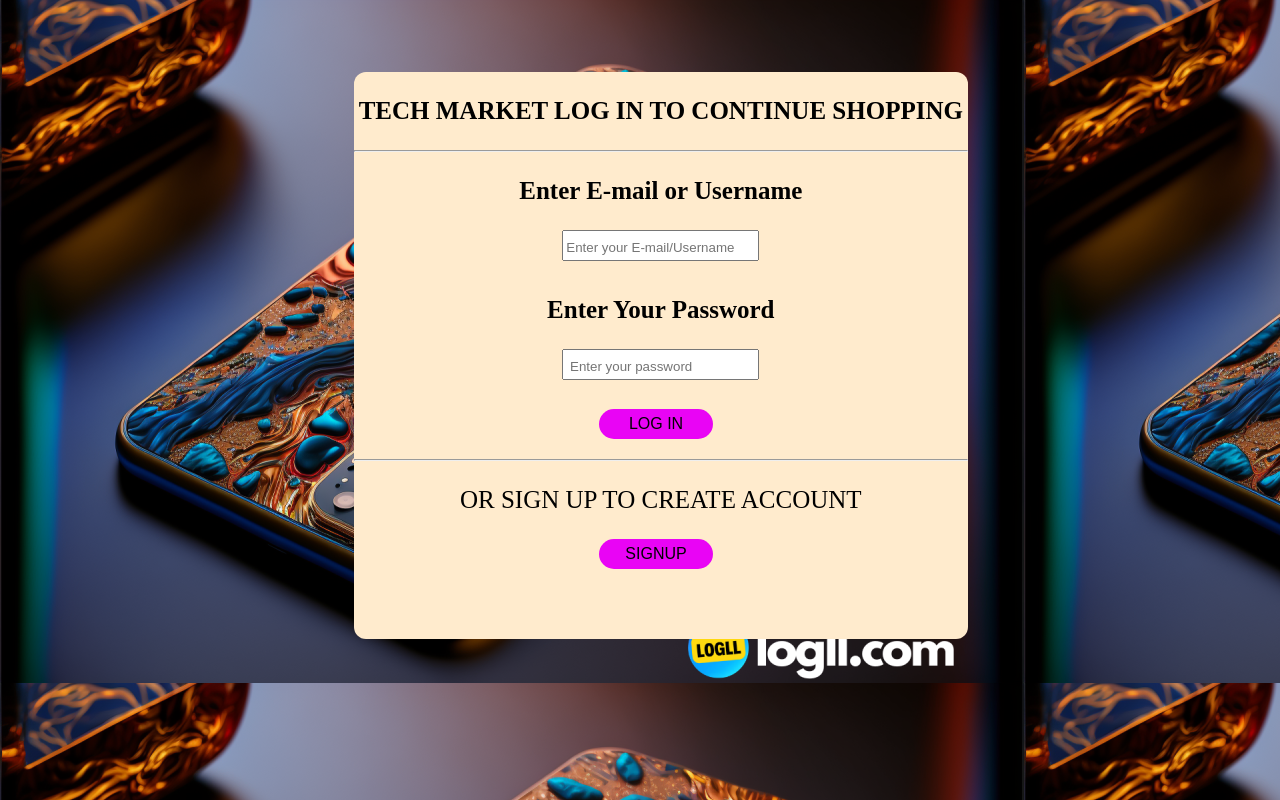
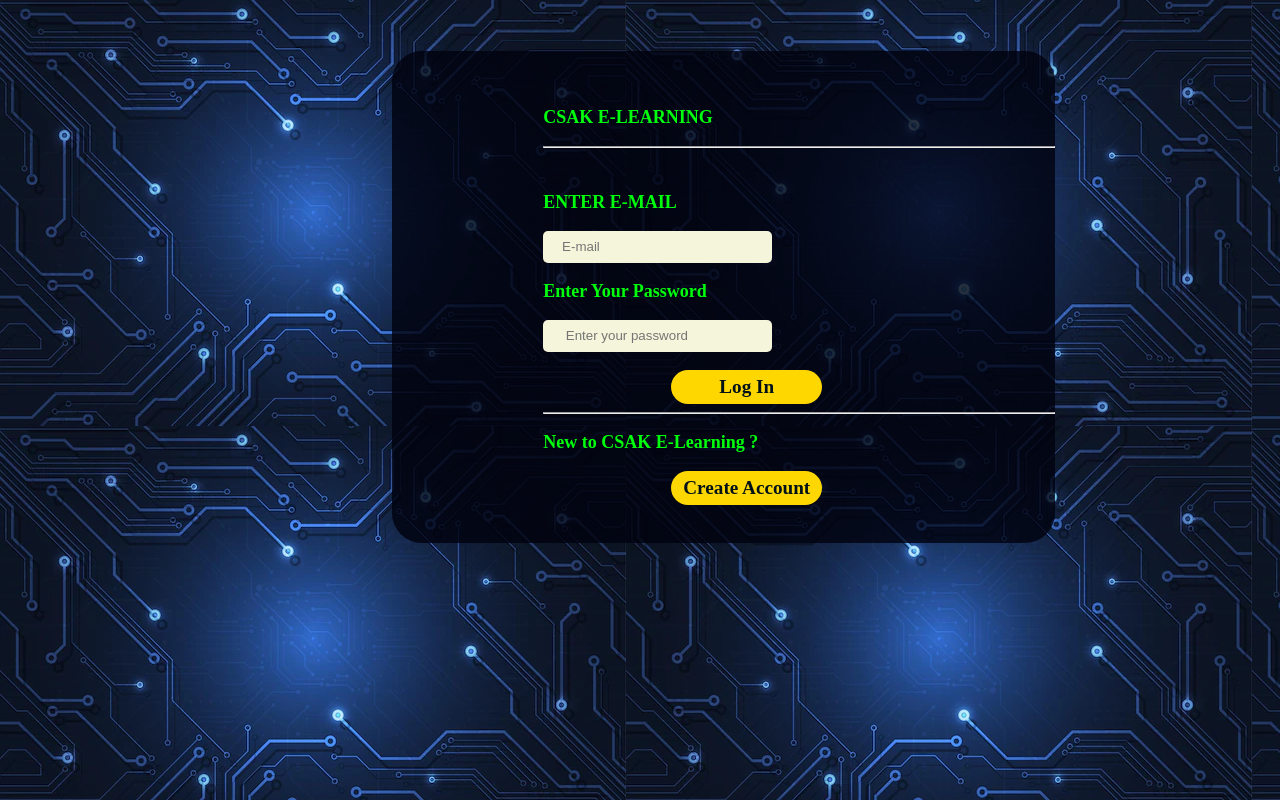
Before and after one commit to gk-mokaya/Online-learning-course-folder, a PHP site: page /login.html in a window 1280 px wide. Run offline with PHP 8.4, Linux system fonts and the light colour scheme.

Commit message:
11/21/2023 commit

```diff
--- /dev/null
+++ b/course.css
@@ -0,0 +1,41 @@
+body{
+    width: 100%;
+}
+.container{
+    background-color: rgba(1, 2, 14, 0.801);
+    width: 40%;
+    margin-left: 30%;
+    margin-top: 4%;
+    border-radius: 30px;
+    padding-left: 4cm;
+    padding-top: 1cm;
+    padding-bottom: 1cm;
+}
+button{
+    padding: 6px;
+    margin-left:25%;
+    background-color: gold;
+    color: rgb(1, 17, 24);
+    font-size: larger;
+    font-weight: bolder;
+    font-family: 'Times New Roman', Times, serif;
+    border: none;
+    border-radius: 20px;
+    width: 4cm;
+
+}
+.sign{
+    width: 5.5cm;
+    height:30px;
+    border: none;
+    background-color: beige;
+    border-radius: 5px;
+    padding-left: 0.5cm;
+}
+
+p{
+    color: rgb(0, 255, 13);
+    font-family: 'Times New Roman', Times, serif;
+    font-weight: bolder;
+    font-size: large;
+}
--- a/index.css
+++ /dev/null
@@ -1,379 +0,0 @@
-body{
-    background-color: rgb(219, 219, 219);
-    width:100%;
-}
-.navigation{
-    background-color: rgb(1, 1, 3);
-    padding-bottom: 20px;
-
-
-}
-.logo{
-    color: rgb(10, 255, 14);
-    font-size: 40px;
-    text-align: center;
-
-}
-.logoimg{
-    height: 50px;
-    width: 100px;
-    margin-top: 1%;
-    margin-left: 16%;
-
-}
-.nav{
-
-    display: inline;
-
-}
-
-#nav0{
-
-    margin-left: 1cm;
-    font-size: 20px;
-    font-family: 'Gill Sans', 'Gill Sans MT', Calibri, 'Trebuchet MS', sans-serif;
-    padding-right:300px;
-    border: 0cm;
-    text-align: center;
-    margin-top: 10PX;
-    border-radius: 12PX;
-    padding-top: 7px;
-    padding-bottom: 7px;
-
-
-}
-#nav1{
-    font-size: 20px;
-    margin-left: 2cm;
-
-
-
-}
-.category{
-
-    width:15%;
-    background-color: rgb(0, 0, 2);
-    display: inline-block;
-    font-size: 20px;
-    position:fixed;
-    vertical-align: top;
-    padding-bottom: 4cm;
-    top: 0%;
-    padding-top: 1cm;
-    left: 0%;
-
-
-}
-#phone{
-    background-color: rgb(7, 19, 237);
-    height: 2cm;
-    width: 5.5cm;
-    border-radius: 4px;
-    font-size: 20px;
-    color: rgb(13, 255, 0);
-    font-style: italic;
-    margin-bottom: 1.5cm;
-
-
-}
-button{
-    background-color: rgb(233, 4, 245);
-    border: none;
-    width: 150PX;
-    height: 30PX;
-    cursor: pointer;
-    border-radius: 30px;
-    margin-top: 5px;
-    margin-bottom: 20px;
-    font-size: 16px;
-    display: block;
-    margin-left: 10PX;
-
-
-}
-.topsale{
-    display:inline-block;
-    vertical-align: top;
-    background-color: azure;
-    width:84%;
-    margin-left: 15%;
-
-}
-#topsale1{
-    text-align: center;
-    color: brown;
-    font-size: 25px;
-    font-style: italic;
-    background-color: rgb(0, 0, 0);
-    margin-top: 0cm;
-    margin-bottom: 0cm;
-    padding-top: 10px;
-    padding-bottom: 10px;
-
-}
-.img{
-    display: inline-block;
-    vertical-align: top;
-    background-color: rgb(27, 6, 248);
-
-}
-#img1{
-    width: 45%;
-    height: 7cm;
-    margin-right: 20px;
-    margin-left: 20px;
-    border-radius:10px;
-}
-#img{
-    width: 24%;
-}
-.des{
-    display: inline-block;
-    vertical-align: top;
-    width: 45%;
-    color: rgb(19, 45, 244);
-    font-weight: bold;
-    font-size: 20px;
-    text-align: center;
-    background-color: rgb(246, 177, 74);
-    margin-top: 0cm;
-    margin-right: 20px;
-    margin-left: 20px;
-
-}
-
-  @keyframes example {
-    from{background-color: chartreuse;}
-    to {background-color: bisque;}
-  }
-.container{
-    width:1273px;
-    position: absolute;
-    transform: translate(-50%,-50%);
-    top: 51%;
-    left: 57.5%;
-    overflow:hidden;
-    border:4px;
-    border-radius:8px;
-    box-shadow: 10px 25px 30px rgba(0,0,0,0.3);
-}
-.wrapper{
-    width: 100%;
-    display:flex;
-    animation: slide 10s infinite;
-
-
-}
-
-img{
-    width: 50%;
-    height: 5cm;
-
-}
-@keyframes slide{
-    0%{
-        transform: translateX(0);
-    }
-    25%{
-        transform: translateX(0);
-    }
-    30%{
-        transform: translateX(-100%);
-    }
-    50%{
-        transform: translateX(-100%);
-    }
-    55%{
-        transform: translateX(-200%);
-    }
-    75%{
-        transform: translateX(-200%);
-    }
-    80%{
-        transform: translateX(-300%);
-    }
-    100%{
-        transform: translateX(-300%);
-    }
-}
-.rec{
-    height: 8cm;
-    background-color: rgb(11, 247, 196);
-}
-
-
-.container1{
-    background-color: rgb(39, 244, 8);
-    width: 60%;
-    height: 50px;
-    border-radius: 25px;
-    display: inline-block;
-    box-shadow: 8px 2px 3px #12010d;
-}
-.container2{
-    background-color: blanchedalmond;
-    display: inline-block;
-    width: 48%;
-    height: 15cm;
-    border-radius: 12px;
-    margin-top: 5%;
-    margin-left: 27%;
-}
-.sign{
-    text-align: center;
-    font-size: 25px;
-
-}
-#password,#sign,#username{
-    padding-top: 8px;
-    padding-bottom: 4px;
-    width: 5cm;
-    margin-bottom: 10px;
-}
-
-.details{
-    margin-left: 2cm;
-    font-size: larger;
-    padding-top: 4px;
-}
-#details{
-    padding-top: 4px;
-    padding-bottom: 4px;
-    width: 5cm;
-    text-align: center;
-}
-
-#p12{
-    font-size: 40px;
-    text-align: center;
-    margin-top: 0px;
-    background-color: rgb(47, 12, 248);
-    color: chartreuse;
-    border-top: 0cm;
-}
-#b12{
-    background-color: rgb(4, 0, 21);
-}
-
-.img12{
-    width: 22%;
-    height: 7cm;
-    margin-right: 2%;
-    margin-left: 0.5%;
-    border-radius: 8px;
-    border-top: 0cm;
-}
-.p12{
-    color: rgb(1, 0, 4);
-    font-size: 20px;
-    display: inline-block;
-    width: 22%;
-    margin-right: 2%;
-    margin-left: 0.5%;
-    background-color: rgb(157, 137, 2);
-    border-radius: 8px;
-    text-align: center;
-    font-style:italic;
-    border-top: 0cm;
-
-}
-#login{
-    margin-left: 40%;
-    margin-top: 0.5cm;
-    width: 3cm;
-}
-.cartx{
-    display: inline-block;
-    position: fixed;
-    right: 0.7%;
-    bottom: 1%;
-
-
-}
-#cartx{
-    width:1.6cm;
-    background-color: rgb(160, 147, 149);
-
-
-}
-#h1about{
-    color: blue;
-    width: 100%;
-    background-color: black;
-    text-align: center;
-    font-size: 40px;
-    margin: 0cm;
-    height: 2cm;
-}
-#b1{
-    background-color: rgb(197, 130, 29);
-    width: 100%;
-
-}
-#p2about{
-    font-size: 20px;
-    margin-left: 6%;
-
-}
-#p3about{
-    background-color: bisque;
-    font-size: 30px;
-    text-align: center;
-
-}
-#p4about{
-    margin-left: 6%;
-    font-size: 20px;
-}
-#p1contact{
-    font-size: 30px ;
-    margin-left: 30%;
-}
-#contactus{
-    height: 25px;
-    width: 25%;
-    margin-left: 20%;
-    border-color: rgb(60, 250, 7);
-    border-radius: 10px;
-    padding-left: 10px;
-
-}
-#contactus1{
-    margin-left: 20%;
-    padding-bottom: 3cm;
-    width: 40%;
-    border-color: rgb(60, 250, 7);
-    border-radius: 20px;
-    padding-left: 10px;
-    padding-top: 15px;
-
-}
-#submitcontactus{
-    margin-left: 55%;
-    height: 30px;
-    border-color: rgb(132, 255, 9);
-
-}
-table,
-    th,
-    td {
-        border: 1px solid black;
-        height: 30PX;
-        text-align: center;
-
-    }
-.table{
-    width: 80%;
-    margin-left: 10%;
-}
-.th1{
-    width: 10px;
-}
-.divx{
-    margin-left: 40px;
-    font-style: oblique;
-    font-weight: bolder;
-}
-a{
-    text-decoration: none;
-}
--- a/login.html
+++ b/login.html
@@ -1,38 +1,38 @@
 
 
 <!DOCTYPE html>
-<html lang="en">
+<html lang="en" >
 <head>
     <meta charset="UTF-8">
     <meta http-equiv="X-UA-Compatible" content="IE=edge">
     <meta name="viewport" content="width=device-width, initial-scale=1.0">
     <title>signup to Tech market</title>
-    <link rel="stylesheet" href="index.css">
+    <link rel="stylesheet" href="course.css">
 
 
 </head>
-<body background="kevin.png">
+<body  background="tech 3.png">
     <div>
 
 
 
-        <div class="container2">
-            <p class="sign"><b>TECH MARKET  LOG IN TO CONTINUE SHOPPING</b></p>
+        <div class="container">
+            <p><b> CSAK E-LEARNING</b></p>
             <hr>
-            <form name="myForm" action="login.php" class="sign" onsubmit="return validateForm()" method="post">
-                <p><b>Enter E-mail or Username</b> </p>
-                <input type="email" placeholder="Enter your E-mail/Username " id="sign" name="loginID" >
-                <p> <b>Enter Your Password</b></p>
-                <input type="password" placeholder=" Enter your password " id="sign" name="password"><br>
-                <button type="submit" id="login" value="Sign in">LOG IN</button>
+            <form action="login.php"  method="post"> <br>
+                <p >ENTER E-MAIL</p>
+                <input type="email" name="loginID" class="sign" required placeholder="E-mail"><br>
+                <p>Enter Your Password</p>
+                <input type="password" class="sign" placeholder=" Enter your password "name="password" required minlength="8"><br> <br>
+                <button type="submit" > Log In</button><br>
                 <hr>
-                <P class="sign">  OR SIGN UP TO CREATE ACCOUNT</P>
+                <P>New to CSAK  E-Learning ?</P>
 
 
             </form>
 
             <form action="signup.html">
-                <button type="submit" id="login">SIGNUP</button>
+                <button type="submit" id="login" value="SIGN UP">Create Account</button>
             </form>
 
         </div>
--- a/login.php
+++ b/login.php
@@ -1,5 +1,5 @@
 <html>
-<body bgcolor="#33b5e5">
+<body  bgcolor="blue">
 <?php
  include 'connect.php';
 /*Use of Sessions*/
@@ -18,8 +18,9 @@ if(isset($_POST['loginID']) && isset($_POST['password']))
     $result=mysqli_query($db,$sql);
 
      if (mysqli_num_rows($result)>0)
+
          {
-          echo ("Welcome back  ".$name);
+          ("Welcome back  ".$name);
           }
      else
      {
@@ -28,6 +29,7 @@ if(isset($_POST['loginID']) && isset($_POST['password']))
     }
     mysqli_close($db);
     ?>
+
      <form action="index.html">
 
 
--- a/signup.php
+++ b/signup.php
@@ -1,5 +1,5 @@
 <html>
-<body bgcolor="#33b5e5">
+<body bgcolor="darkblue">
 <?php
 /*Use of Sessions*/
  include 'connect.php';
```
Also changed, not shown: signup.html (+10 -10 lines), tech 1.jpg (added), tech 2.jpeg (added), tech 3.png (added).
